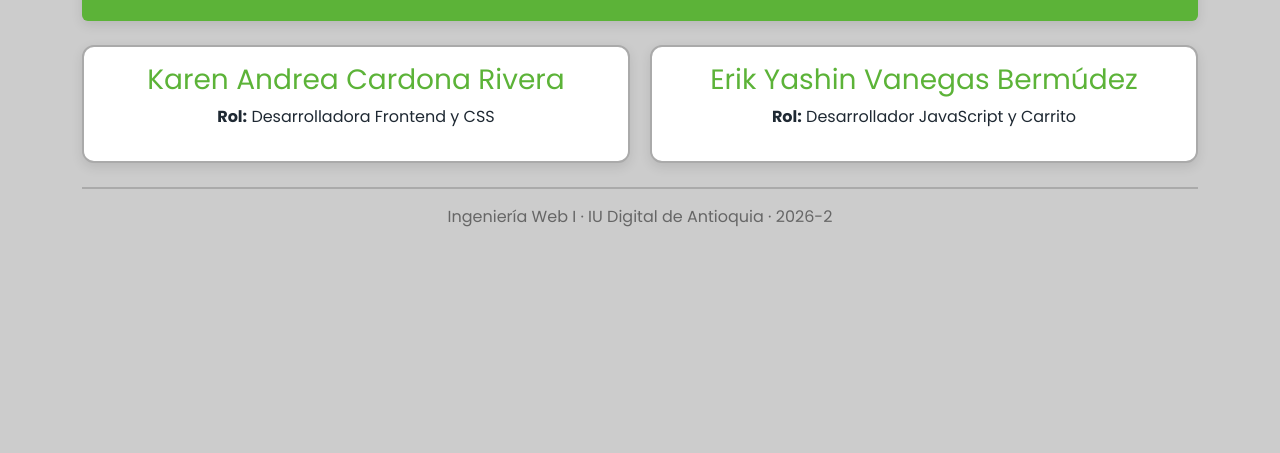
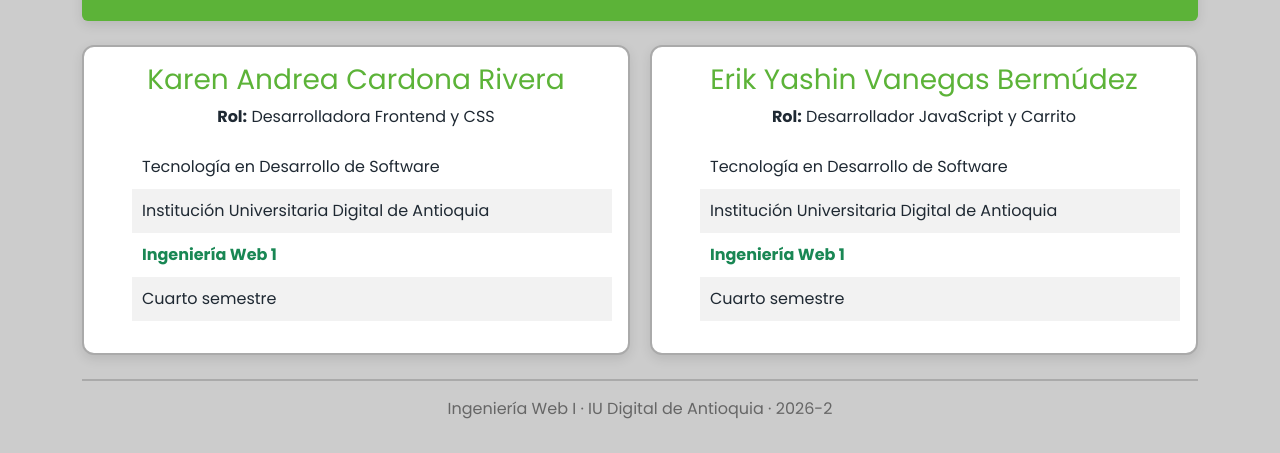
Before and after one commit to Karencardona24/ecotienda-equipo1, a website: page nosotros.html in a window 1280 px wide. Shown: the part 355-808 px from the top of the page. Drawn offline with nearby package versions, Linux system fonts and the light colour scheme.

Commit message:
Adiciono pseudoclases :focus y :nth-child() en las tarjetas nosotros.html

```diff
--- a/css/estilos.css
+++ b/css/estilos.css
@@ -78,7 +78,12 @@ div h3 {
 
 .form-control {
   background: #DDDDDD;
-  border: 2px solid #AAAAAA
+  border: 2px solid #AAAAAA;
+}
+
+.form-control:focus {
+  border-color: #5CB338;
+  box-shadow: 0 0 0 0.2rem rgba(92,179,56,0.25);
 }
 
 input[type="text"] {
@@ -91,7 +96,12 @@ h2, .carrito {
 
 .form-select {
   background: #DDDDDD;
-  border: 2px solid #AAAAAA
+  border: 2px solid #AAAAAA;
+}
+
+.form-select:focus {
+  border-color: #5CB338;
+  box-shadow: 0 0 0 0.2rem rgba(92,179,56,0.25);
 }
 
 .tarjetas {
@@ -184,6 +194,23 @@ h2, .carrito {
   color: #666;
 }
 
+.lista-tareas li {
+  padding: 10px;
+  list-style: none;
+  text-align: left;
+}
+
+/* Selecciona los elementos en posiciones pares (2, 4, etc.) */
+.lista-tareas li:nth-child(even) {
+  background-color: #f2f2f2;
+}
+
+/* Selecciona únicamente el tercer elemento */
+.lista-tareas li:nth-child(3) {
+  font-weight: bold;
+  color: #198754;
+}
+
 @media (max-width: 992px) {
   .tarjetas {
     grid-template-columns: repeat(2, 1fr);
--- a/nosotros.html
+++ b/nosotros.html
@@ -25,10 +25,22 @@
             <article class="tarjeta text-center">
                 <h3>Karen Andrea Cardona Rivera</h3>
                 <p><strong>Rol:</strong> Desarrolladora Frontend y CSS</p>
+                <ul class="lista-tareas">
+                    <li>Tecnología en Desarrollo de Software</li>
+                    <li>Institución Universitaria Digital de Antioquia</li>
+                    <li>Ingeniería Web 1</li>
+                    <li>Cuarto semestre</li>
+                </ul>
             </article>
             <article class="tarjeta text-center">
                 <h3>Erik Yashin Vanegas Bermúdez</h3>
                 <p><strong>Rol:</strong> Desarrollador JavaScript y Carrito</p>
+                <ul class="lista-tareas">
+                    <li>Tecnología en Desarrollo de Software</li>
+                    <li>Institución Universitaria Digital de Antioquia</li>
+                    <li>Ingeniería Web 1</li>
+                    <li>Cuarto semestre</li>
+                </ul>
             </article>
         </div>
     </main>
```
